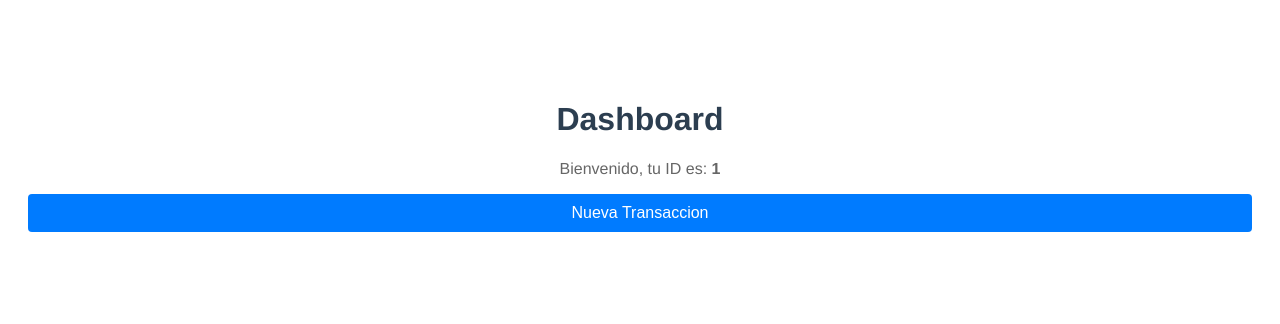
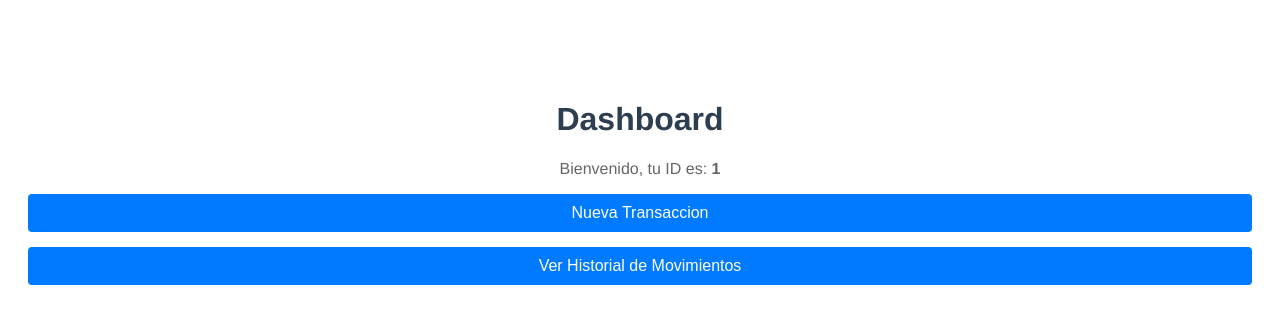
Before and after one commit to cassolo/wallet-app, a Vue app: page /dashboard in a window 1280 px wide. Shown: the top 324 px of the page. Built offline with nearby package versions, Linux system fonts and the light colour scheme; sample sign-in values are in the browser's storage.

Commit message:
Agregar boton de historial a dashboard

```diff
--- a/src/components/DashboardView.vue
+++ b/src/components/DashboardView.vue
@@ -4,6 +4,8 @@
       <p>Bienvenido, tu ID es: <strong>{{ userId }}</strong></p>
 
       <button @click="$router.push('/transaction')">Nueva Transaccion</button>
+      <button @click="$router.push('/log')">Ver Historial de Movimientos</button>
+
     </div>
   </template>
 
```
